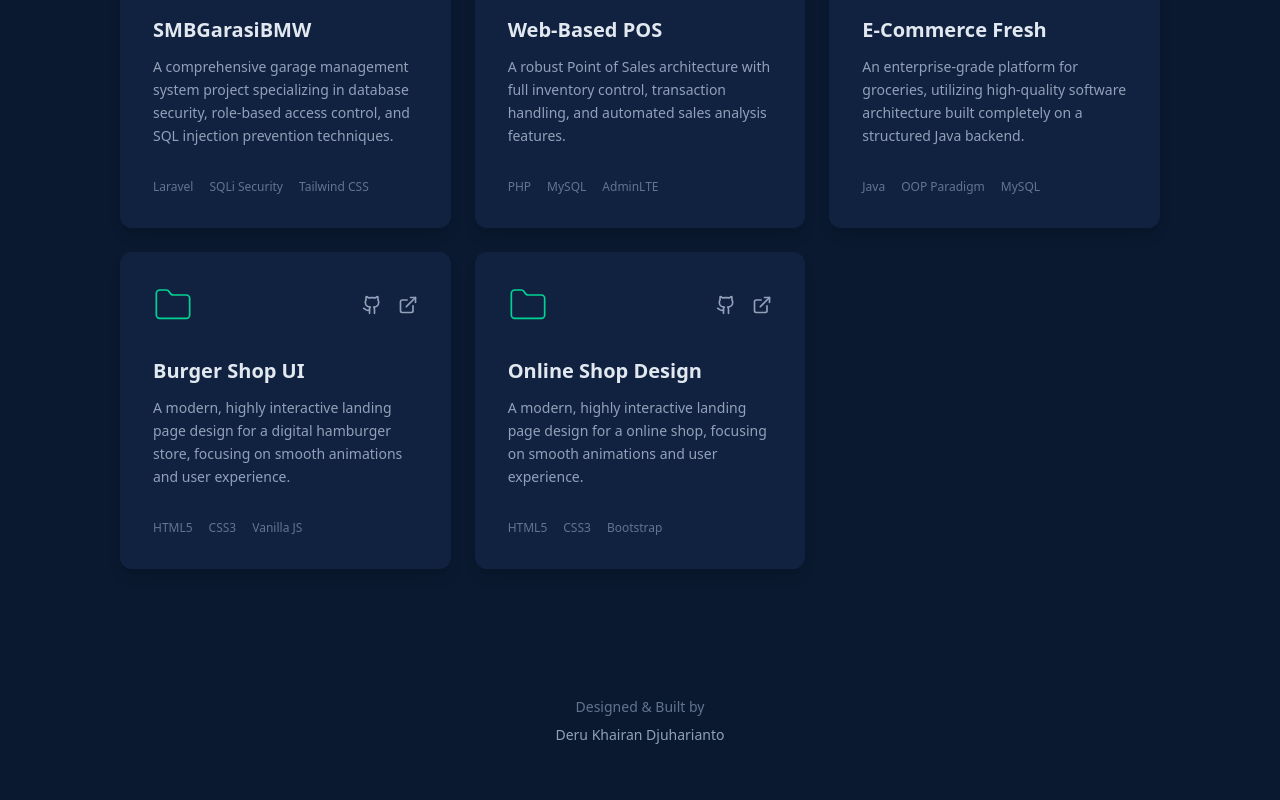
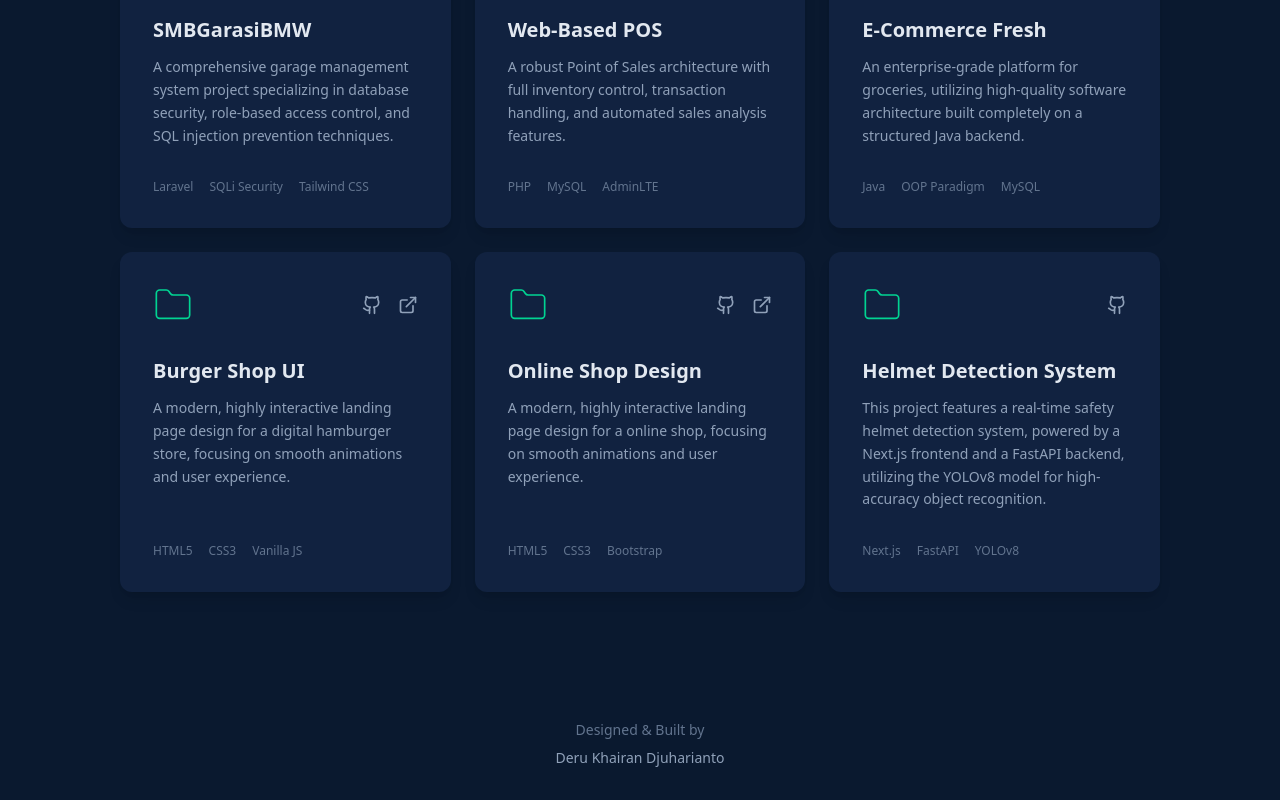
Before and after one commit to DeruDJ22/portofoio, a Next.js app: page / in a window 1280 px wide. Shown: the part 2722-3522 px from the top of the page. Before the commit the page ends 3499 px from the top, so only its background shows below. Built offline with nearby package versions, Linux system fonts and the light colour scheme.

Commit message:
feat: edit project

```diff
--- a/src/components/Projects.js
+++ b/src/components/Projects.js
@@ -38,6 +38,13 @@ const projects = [
     link: "https://github.com/DeruDJ22/projectSMK/tree/main/Bootstrap",
     github: "https://github.com/DeruDJ22/projectSMK/tree/main/Bootstrap",
     tech: ["HTML5", "CSS3", "Bootstrap"],
+  },
+  {
+    title: "Helmet Detection System",
+    desc: "This project features a real-time safety helmet detection system, powered by a Next.js frontend and a FastAPI backend, utilizing the YOLOv8 model for high-accuracy object recognition.",
+    link: "#",
+    github: "https://github.com/DeruDJ22/CCI_Kelompok6",
+    tech: ["Next.js", "FastAPI", "YOLOv8"],
   },
 ];
 
```
